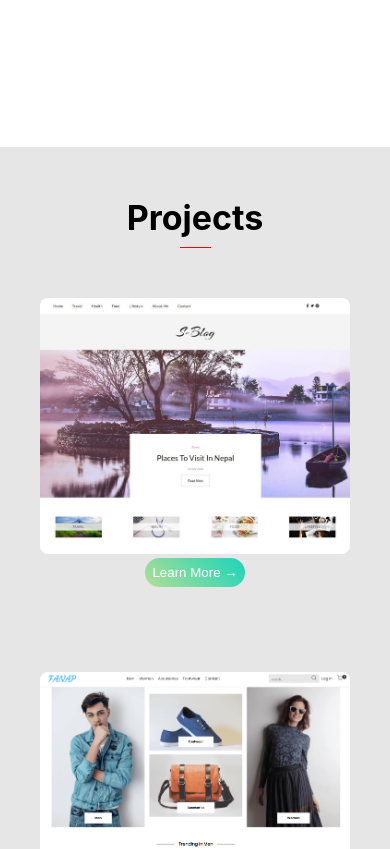
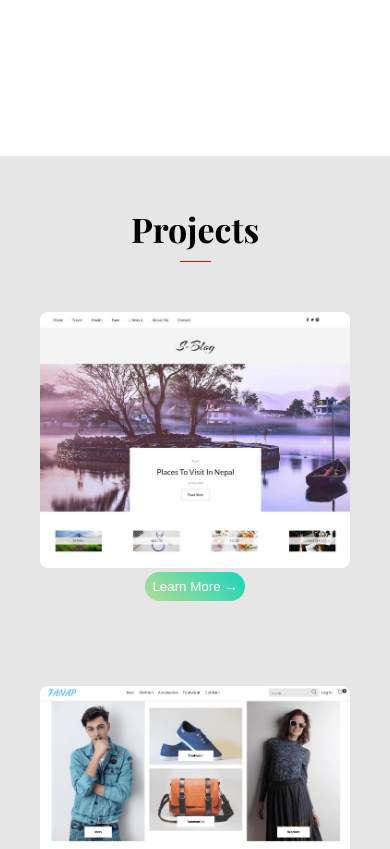
Before and after one commit to sgc0014/portfolio, a Next.js app: page / in a window 390 px wide. Shown: the part 1786-2635 px from the top of the page. Built offline with nearby package versions, Linux system fonts and the light colour scheme.

Commit message:
responsive update

```diff
--- a/styles/Home.module.css
+++ b/styles/Home.module.css
@@ -44,7 +44,7 @@
 }
 .navItem {
   font-size: 13px;
-  font-weight: 600;
+  letter-spacing: .5px;
   cursor: pointer;
 }
 
@@ -415,6 +415,9 @@
     flex-direction: column;
     align-items: center;
   }
+  .projectImg{
+    max-height: 414px;
+  }
 }
 @media only screen and (max-width: 850px) {
   .heroCharTwo > img {
--- a/styles/globals.css
+++ b/styles/globals.css
@@ -1,9 +1,13 @@
+@font-face {
+  font-family: "PlayfairDisplay";
+  src: url("/font/PlayfairDisplay.ttf");
+}
+
 html,
 body {
   padding: 0;
   margin: 0;
-  font-family: -apple-system, BlinkMacSystemFont, Segoe UI, Roboto, Oxygen,
-    Ubuntu, Cantarell, Fira Sans, Droid Sans, Helvetica Neue, sans-serif;
+  font-family: PlayfairDisplay, sans-serif;
   overflow-x: hidden;
 }
 
--- a/styles/mobileNav.module.css
+++ b/styles/mobileNav.module.css
@@ -9,13 +9,13 @@
 }
 
 .navItem{
-    margin-bottom: 20px;
-    color: #a2a2a2;
-    letter-spacing: .5px;
-    cursor: pointer;
+    margin-bottom: 25px;
+    color: #969595;
+    letter-spacing: 1px;
+    cursor: pointer
 }
 .navItem:first-of-type{
-    color: #e23939;
+    color: #dc2d2d;
 }
 
 .close {
```
Also changed, not shown: public/font/PlayfairDisplay.ttf (added).
